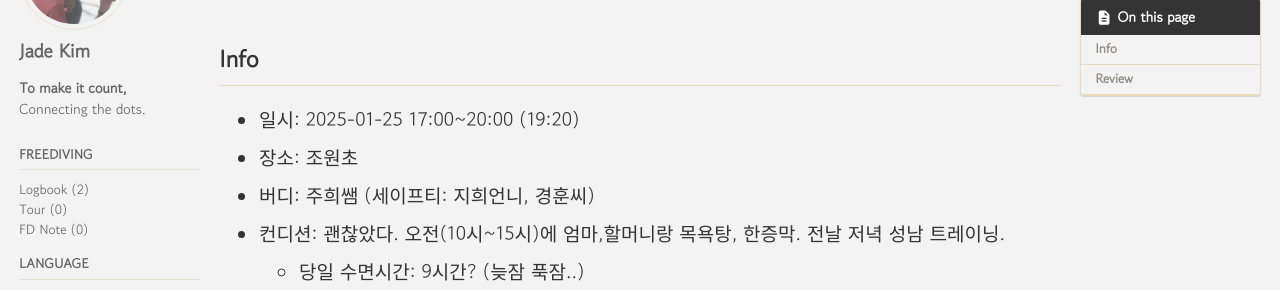
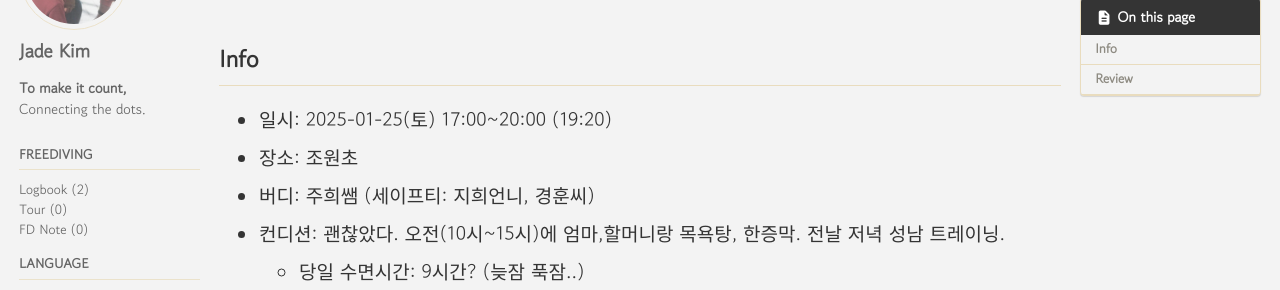
Before and after one commit to monadk/monadk.github.io, a Jekyll site: the page built from _posts/2025-01-25-logbook.md, in a window 1280 px wide and 900 px high. Shown: the part 176-466 px from the top of the window. Built offline with Jekyll 4.4.1, drawn with Linux system fonts in a browser that asks for light colours; cached includes are drawn as plain includes.

Commit message:
Update 2025-01-25-logbook.md

```diff
--- a/_posts/2025-01-25-logbook.md
+++ b/_posts/2025-01-25-logbook.md
@@ -17,7 +17,7 @@ last_modified_at: 2025-01-25T03:48:02+0900
 ---
 
 ## Info
-- 일시: 2025-01-25 17:00~20:00 (19:20)
+- 일시: 2025-01-25(토) 17:00~20:00 (19:20)
 - 장소: 조원초
 - 버디: 주희쌤 (세이프티: 지희언니, 경훈씨)
 - 컨디션: 괜찮았다. 오전(10시~15시)에 엄마,할머니랑 목욕탕, 한증막. 전날 저녁 성남 트레이닝.
```
